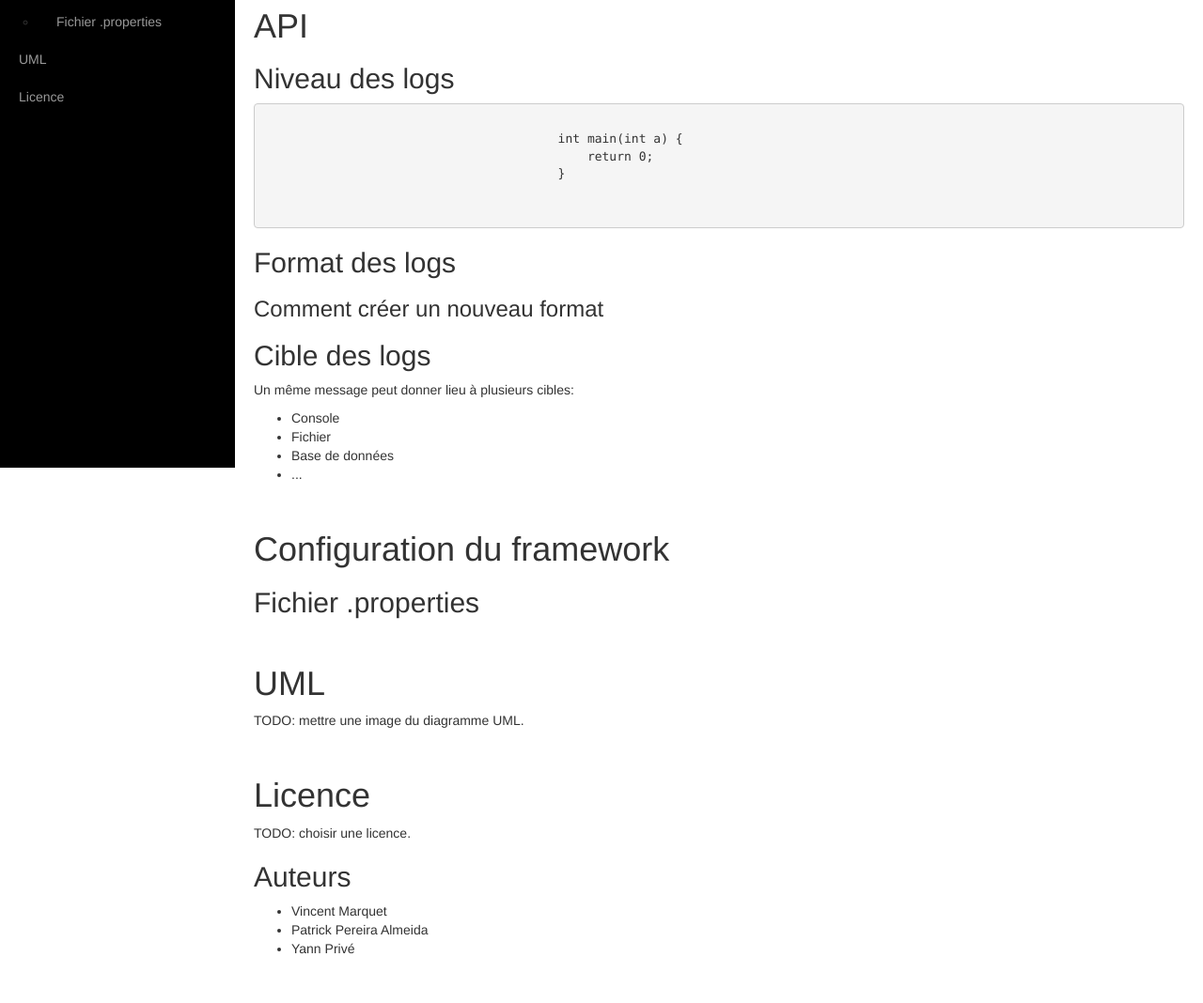
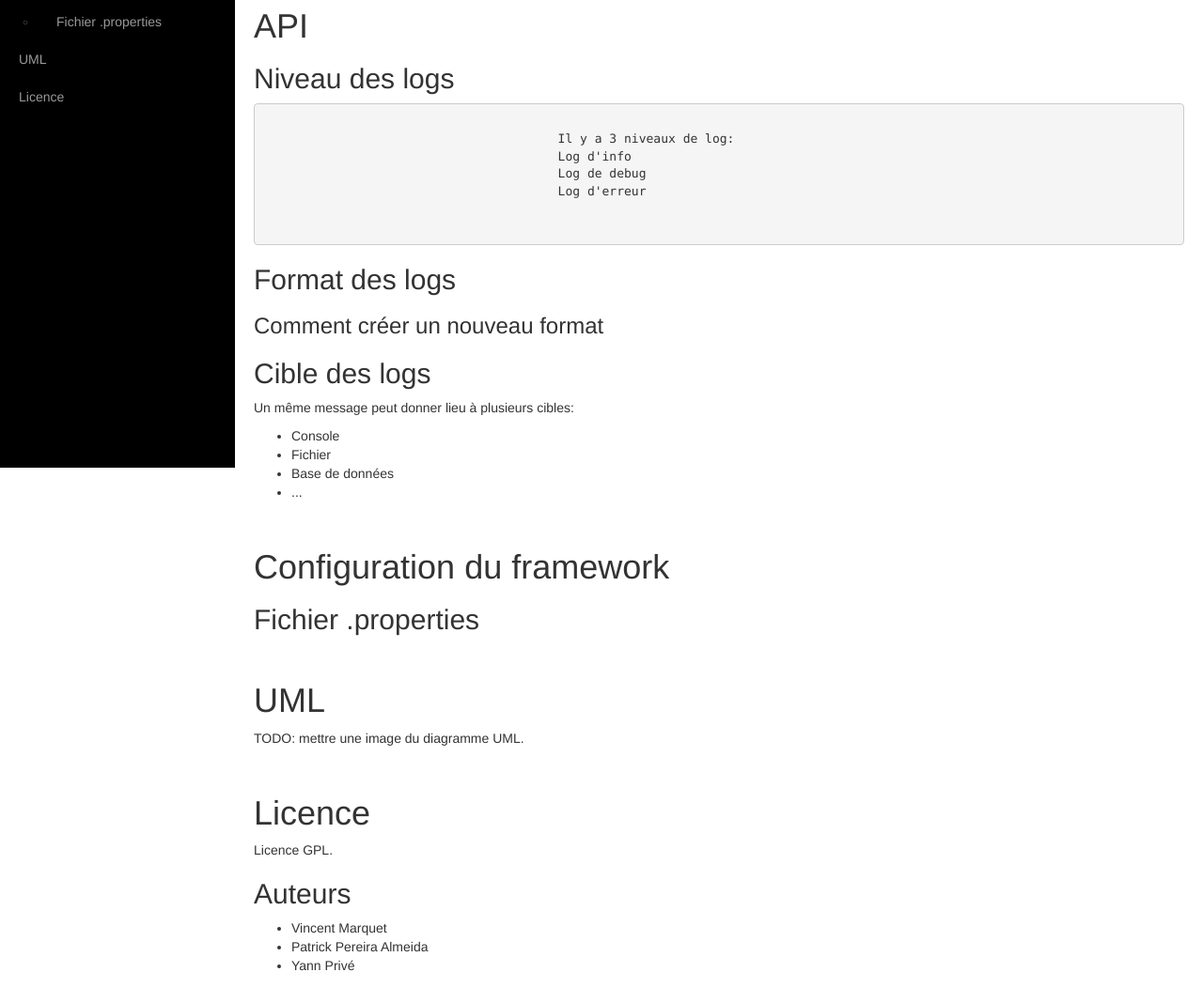
Before and after one commit to Encrypt/OrnithoLog, a plain HTML site: page index.html in a window 1280 px wide. Shown: the part 302-1370 px from the top of the page at 94% size. Drawn offline with Linux system fonts and the light colour scheme.

Commit message:
ajout niveau log + licence

```diff
--- a/index.html
+++ b/index.html
@@ -96,9 +96,10 @@
                             <div class="highlight">
                                 <pre>
                                     <code class="language-java" data-lang="java">
-                                        int main(int a) {
-                                            return 0;
-                                        }
+                                        Il y a 3 niveaux de log:
+                                        Log d'info
+                                        Log de debug
+                                        Log d'erreur
                                     </code>
                                 </pre>
                             </div>
@@ -134,7 +135,7 @@
 
                         <h1 id="license">Licence</h1>
 
-                        <p>TODO: choisir une licence.</p>
+                        <p>Licence GPL.</p>
 
                             <h2>Auteurs</h2>
 
```
